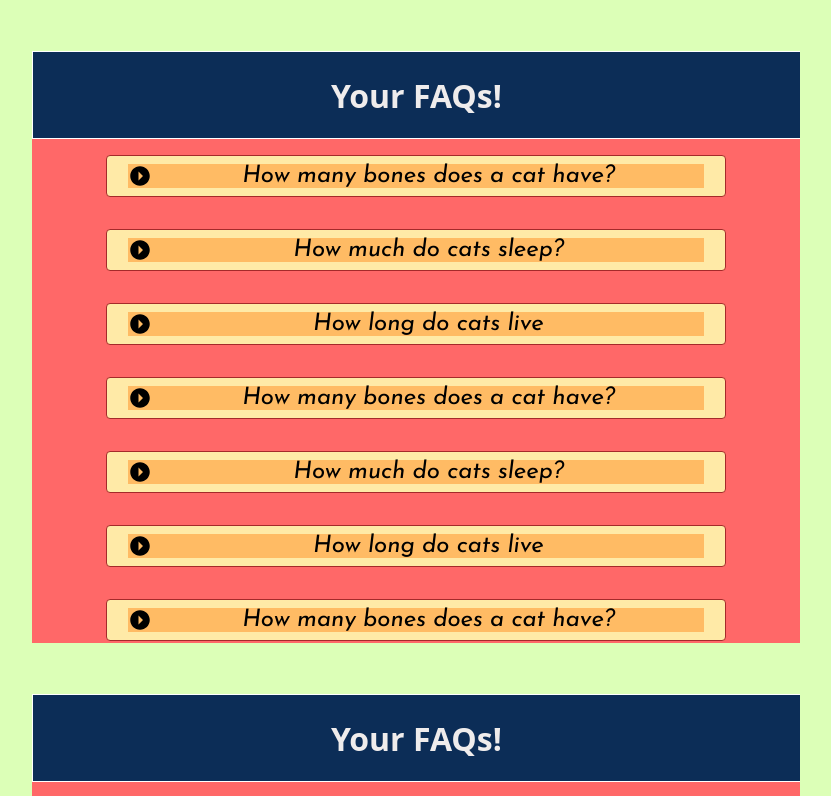
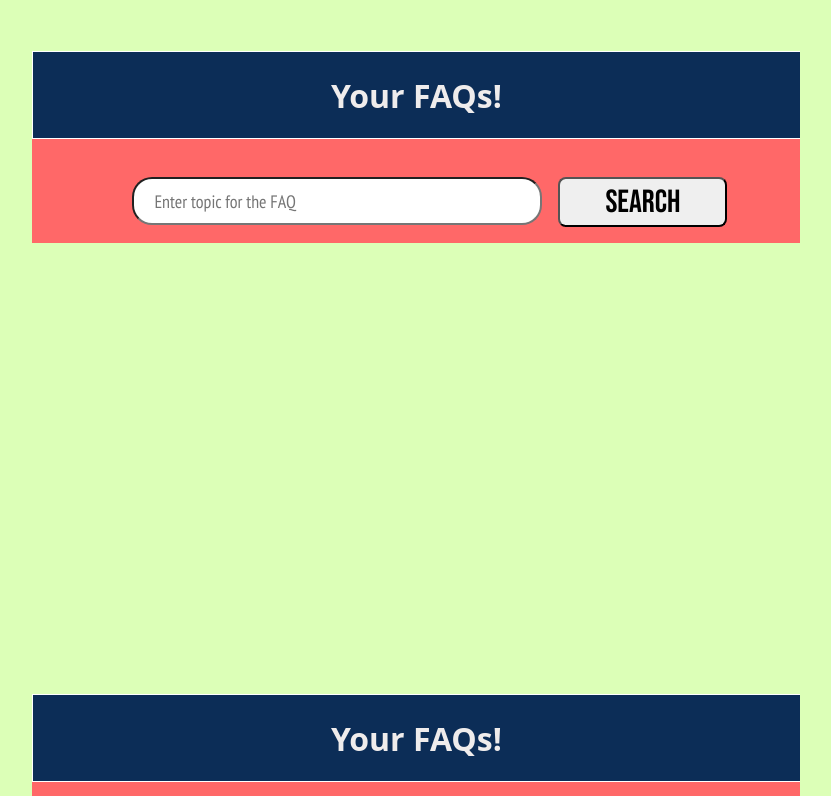
Before and after one commit to whoameyelife/cuddly-octo-eureka, a React (Create React App) app: page / in a window 1280 px wide. Shown: the top 796 px of the page, without its empty margins (198-1029 px from the left). Built offline with nearby package versions, Linux system fonts and the light colour scheme; a web font is replaced by a local one.

Commit message:
COE-103 | Python Render Service integrated

```diff
--- a/public/index.html
+++ b/public/index.html
@@ -20,6 +20,7 @@
     <link href="https://fonts.googleapis.com/css2?family=Rubik+Glitch+Pop&display=swap" rel="stylesheet">
     <link href="https://fonts.googleapis.com/css2?family=Josefin+Sans:ital@1&display=swap" rel="stylesheet">
     <link href="https://fonts.googleapis.com/css2?family=PT+Sans+Narrow&display=swap" rel="stylesheet">
+    <link href="https://fonts.googleapis.com/css2?family=Bebas+Neue&display=swap" rel="stylesheet">
     <!--
       Notice the use of %PUBLIC_URL% in the tags above.
       It will be replaced with the URL of the `public` folder during the build.
--- a/src/components/FAQ/FaqAnswerCard.jsx
+++ b/src/components/FAQ/FaqAnswerCard.jsx
@@ -1,8 +1,8 @@
 import React from 'react'
 
-function FaqAnswerCard({ faqAnswer, key }) {
+function FaqAnswerCard({ faqAnswer, answerKey }) {
     return (
-        <div className="faq-answer" key={ key }>
+        <div className="faq-answer" key={ answerKey }>
             <p>{ faqAnswer }</p>
         </div>
     )
--- a/src/components/FAQ/FaqQuestionCard.jsx
+++ b/src/components/FAQ/FaqQuestionCard.jsx
@@ -3,7 +3,7 @@ import FaqAnswerCard from './FaqAnswerCard'
 import { IoMdArrowDroprightCircle, IoMdArrowDropdownCircle } from "react-icons/io";
 import { FAQAnswerWrapper, FAQCard } from './styles';
 
-function FaqQuestionCard({ key, faqQuestion, faqAnswer }) {
+function FaqQuestionCard({ cardKey, faqQuestion, faqAnswer }) {
     const [open, setOpen] = useState(false);
 
     const handleArrowCLick = () => {
@@ -11,7 +11,7 @@ function FaqQuestionCard({ key, faqQuestion, faqAnswer }) {
     }
     return (
         <FAQCard>
-            <div className="faq-question" key={ key }>
+            <div className="faq-question" key={ cardKey }>
                 <div className="arrow-icon" onClick={ handleArrowCLick }>
                     {
                         open ? <IoMdArrowDropdownCircle /> : <IoMdArrowDroprightCircle />
@@ -24,7 +24,7 @@ function FaqQuestionCard({ key, faqQuestion, faqAnswer }) {
                     open && (
                         <FaqAnswerCard
                             faqAnswer={ faqAnswer }
-                            key={ key }
+                            answerKey={ `${faqAnswer} - ${cardKey}` }
                         />
                     )
                 }
--- a/src/components/FAQ/index.jsx
+++ b/src/components/FAQ/index.jsx
@@ -1,9 +1,21 @@
 import React from 'react'
+import { useState } from 'react'
 import { faqData } from '../../data/FAQ'
 import FaqQuestionCard from './FaqQuestionCard'
 import { FAQContainer } from './styles'
 
 function FAQ() {
+    const [faqInput, setFaqInput] = useState('');
+    const [faqs, setFaqs] = useState([]);
+
+    const handleChange = (search) => setFaqInput(search)
+
+    const handleSearch = () => {
+        fetch('https://python-people-also-ask-restapi.onrender.com/getPaa/'+ new URLSearchParams({
+            a: faqInput
+        })).then((resp) => resp.json()).then(data => setFaqs(data))
+    }
+    console.log(faqs)
     return (
         <FAQContainer>
             <div className="faq-heading">
@@ -11,12 +23,18 @@ function FAQ() {
                     Your FAQs!
                 </h1>
             </div>
+            <div className="faq-search">
+                <input placeholder="Enter topic for the FAQ" value={ faqInput } onChange={ (e) => handleChange(e.target.value) } />
+                <button className="search-button" onClick={ handleSearch }>
+                    Search
+                </button>
+            </div>
             {
-                faqData.map((faq) =>
+                faqs.length !==0 && faqs.map((faq, i) =>
                 <FaqQuestionCard
                     faqQuestion={ faq.question }
                     faqAnswer={ faq.answer }
-                    key={`${faq.question} - ${faq.answer}`}
+                    cardKey={`${i}-${faq.question}`}
                 />
                 )
             }
--- a/src/components/FAQ/styles.js
+++ b/src/components/FAQ/styles.js
@@ -15,6 +15,30 @@ export const FAQContainer = styled.div`
         font-family: 'Rubik Glitch Pop', system-ui;
         color: #EFECEC;
         font-size: medium;
+    }
+    & .faq-search {
+        width: 100%;
+        margin: 2%;
+        margin-top: 5%;
+        display: flex;
+        justify-content: flex-start;
+        input {
+            width: 50%;
+            height: 42px;
+            border-radius: 20px;
+            margin-right: 16px;
+            margin-left: 100px;
+            font-family: 'PT Sans Narrow', sans-serif;
+            font-size: 18px;
+            padding-left: 20px;
+        }
+        .search-button {
+            width: 22%;
+            height: 50px;
+            border-radius: 8px;
+            font-family: 'Bebas Neue', sans-serif;
+            font-size: 32px;
+        }
     }
 `;
 
```
